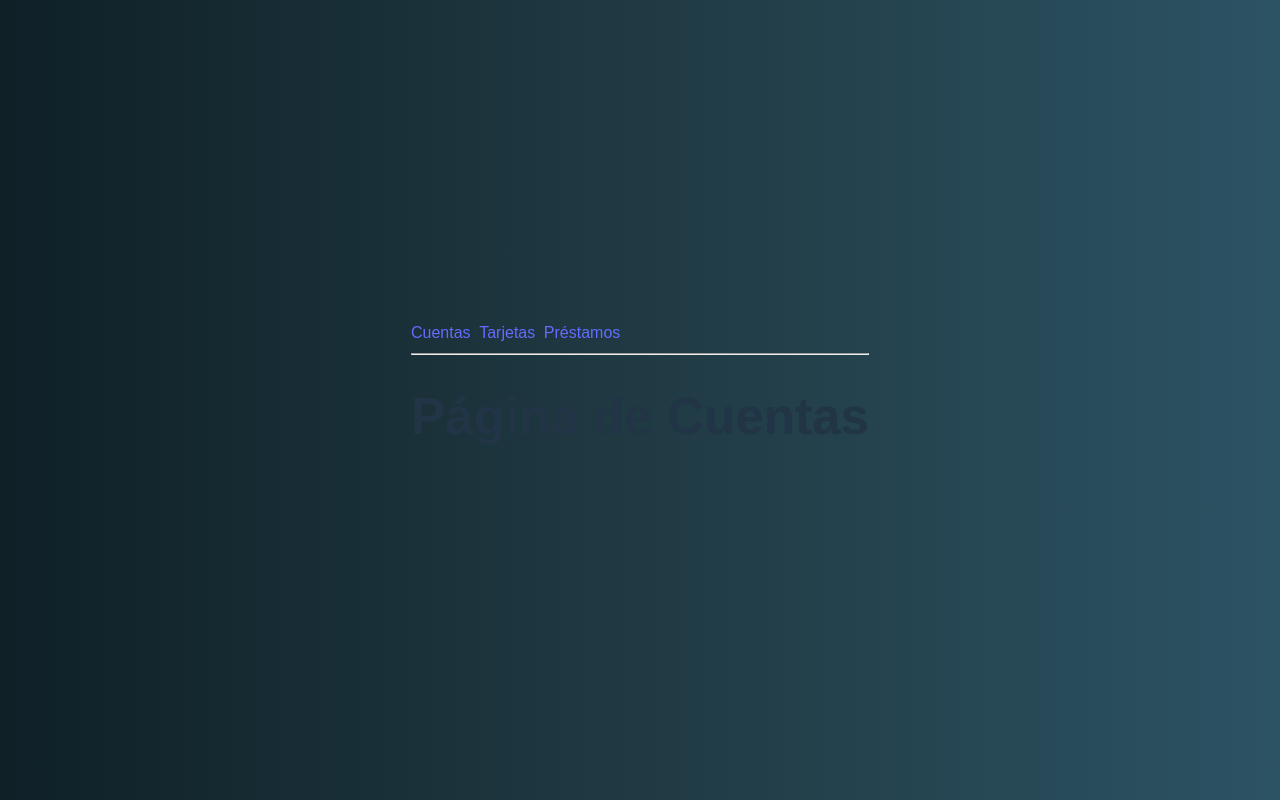
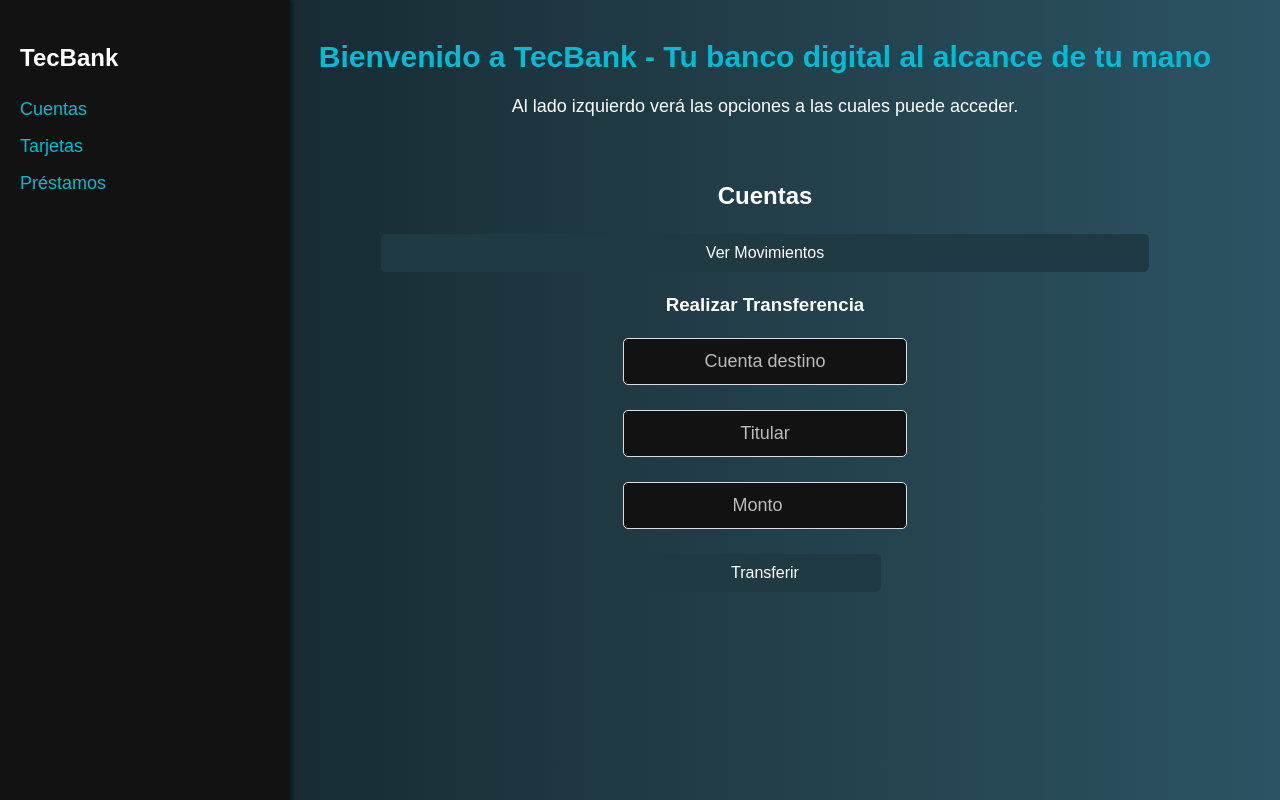
Before and after one commit to IsacMSirias/TecBank-Prototipo-, a React (Vite) app in the folder FrontEnd_Cliente/: page /dashboard/cuentas in a window 1280 px wide. Built offline with nearby package versions, Linux system fonts and the light colour scheme.

Commit message:
Dashboard/Cuentas

```diff
--- a/FrontEnd_Cliente/src/layouts/Dashboard.jsx
+++ b/FrontEnd_Cliente/src/layouts/Dashboard.jsx
@@ -1,15 +1,48 @@
+import { useState } from "react";
 import { Outlet, Link } from "react-router-dom";
+import "../styles/Dashboard.css"; // Asegúrate de tener este archivo de estilos
 
 function Dashboard() {
+  const [showWelcomeText, setShowWelcomeText] = useState(true);
+
+  const handleLinkClick = () => {
+    setShowWelcomeText(false);
+  };
+
   return (
-    <div>
-      <nav>
-        <Link to="/dashboard/cuentas">Cuentas</Link> |
-        <Link to="/dashboard/tarjetas">Tarjetas</Link> |
-        <Link to="/dashboard/prestamos">Préstamos</Link>
+    <div className="dashboard-wrapper">
+      {/* Barra Lateral */}
+      <nav className="sidebar">
+        <h2>TecBank</h2>
+        <ul>
+          <li>
+            <Link to="/dashboard/cuentas" onClick={handleLinkClick}>
+              Cuentas
+            </Link>
+          </li>
+          <li>
+            <Link to="/dashboard/tarjetas" onClick={handleLinkClick}>
+              Tarjetas
+            </Link>
+          </li>
+          <li>
+            <Link to="/dashboard/prestamos" onClick={handleLinkClick}>
+              Préstamos
+            </Link>
+          </li>
+        </ul>
       </nav>
-      <hr />
-      <Outlet />
+
+      {/* Contenedor principal con contenido centrado */}
+      <div className="main-content">
+        {showWelcomeText && (
+          <div className="dashboard-welcome">
+            <h1>Bienvenido a TecBank - Tu banco digital al alcance de tu mano</h1>
+            <p>Al lado izquierdo verá las opciones a las cuales puede acceder.</p>
+          </div>
+        )}
+        <Outlet />
+      </div>
     </div>
   );
 }
--- a/FrontEnd_Cliente/src/pages/Cuentas.jsx
+++ b/FrontEnd_Cliente/src/pages/Cuentas.jsx
@@ -1,5 +1,54 @@
-function Cuentas() {
-    return <h1>Página de Cuentas</h1>;
-  }
+import React, { useState } from "react";
+import "../styles/Cuentas.css"; // Estilos específicos para Cuentas
 
-  export default Cuentas;
+const Cuentas = () => {
+  const [cuenta, setCuenta] = useState("");
+  const [titular, setTitular] = useState("");
+  const [monto, setMonto] = useState("");
+
+  const verMovimientos = () => {
+    console.log("Mostrando movimientos de la cuenta...");
+  };
+
+  const realizarTransferencia = (e) => {
+    e.preventDefault();
+    console.log(
+      `Transferencia realizada: Cuenta destino: ${cuenta}, Titular: ${titular}, Monto: ${monto}`
+    );
+  };
+
+  return (
+    <div className="cuentas-container">
+      <h2>Cuentas</h2>
+      <button onClick={verMovimientos}>Ver Movimientos</button>
+
+      <h3>Realizar Transferencia</h3>
+      <form onSubmit={realizarTransferencia}>
+        <input
+          type="text"
+          placeholder="Cuenta destino"
+          value={cuenta}
+          onChange={(e) => setCuenta(e.target.value)}
+          required
+        />
+        <input
+          type="text"
+          placeholder="Titular"
+          value={titular}
+          onChange={(e) => setTitular(e.target.value)}
+          required
+        />
+        <input
+          type="number"
+          placeholder="Monto"
+          value={monto}
+          onChange={(e) => setMonto(e.target.value)}
+          required
+        />
+        <button type="submit">Transferir</button>
+      </form>
+    </div>
+  );
+};
+
+export default Cuentas;
--- /dev/null
+++ b/FrontEnd_Cliente/src/styles/Cuentas.css
@@ -0,0 +1,73 @@
+/* Estilos para la sección Cuentas */
+.cuentas-container {
+    display: flex;
+    flex-direction: column;
+    align-items: center;
+    padding: 20px;
+    color: white;
+    flex-grow: 0; /* Hace que ocupe todo el espacio disponible */
+  }
+
+  .cuentas-card {
+    background-color: rgb(0, 0, 0);
+    padding: 30px;
+    border-radius: 10px;
+    box-shadow: 0px 4px 10px rgba(0, 0, 0, 0.5);
+    text-align: center;
+    width: 90%; /* Aumentamos el ancho de la tarjeta */
+    max-width: 700px; /* Limite para el tamaño máximo */
+  }
+
+  .cuentas-title {
+    font-size: 40px; /* Aumentamos el tamaño del título */
+    font-weight: bold;
+    color: #00bcd4;
+  }
+
+  .cuentas-text {
+    margin: 20px 0; /* Aumentamos el margen entre los elementos */
+    font-size: 18px; /* Aumentamos el tamaño del texto */
+  }
+
+  .cuentas-buttons {
+    display: flex;
+    flex-direction: column;
+    gap: 15px; /* Aumentamos el espacio entre los botones */
+    width: 100%;
+  }
+
+  .cuentas-button {
+    background-color: #00bcd4;
+    color: white;
+    border: none;
+    padding: 15px; /* Aumentamos el padding de los botones */
+    border-radius: 5px;
+    cursor: pointer;
+    font-size: 18px; /* Aumentamos el tamaño del texto en los botones */
+    font-weight: bold;
+    transition: background 0.3s ease;
+  }
+
+  .cuentas-button:hover {
+    background-color: #008ba3;
+  }
+
+  /* Estilos para los inputs de transferencia */
+  input {
+    padding: 12px; /* Aumentamos el padding de los inputs */
+    border-radius: 5px;
+    margin-bottom: 15px; /* Aumentamos el margen entre los inputs */
+    border: 1px solid #ddd;
+    font-size: 18px; /* Aumentamos el tamaño del texto en los inputs */
+    width: 100%;
+  }
+
+  input[type="text"], input[type="number"] {
+    background-color: #121212;
+    color: white;
+  }
+
+  input:focus {
+    outline: none;
+    border-color: #00bcd4;
+  }
--- /dev/null
+++ b/FrontEnd_Cliente/src/styles/Dashboard.css
@@ -0,0 +1,66 @@
+/* Estilos generales para el dashboard */
+.dashboard-wrapper {
+    display: flex;
+    height: 100vh;
+    overflow: hidden;
+  }
+
+  /* Barra lateral */
+  .sidebar {
+    background-color: #121212;
+    color: white;
+    width: 250px;
+    padding: 20px;
+    position: fixed; /* Esto asegura que la barra quede fija en la izquierda */
+    top: 0;
+    left: 0;
+    height: 100%;
+    box-shadow: 2px 0 5px rgba(0, 0, 0, 0.5);
+  }
+
+  .sidebar h2 {
+    font-size: 24px;
+    margin-bottom: 20px;
+  }
+
+  .sidebar ul {
+    list-style-type: none;
+    padding-left: 0;
+  }
+
+  .sidebar li {
+    margin: 10px 0;
+  }
+
+  .sidebar a {
+    color: #00bcd4;
+    text-decoration: none;
+    font-size: 18px;
+    display: block;
+  }
+
+  .sidebar a:hover {
+    color: #008ba3;
+  }
+
+  /* Contenedor principal */
+  .main-content {
+    margin-left: 250px; /* Esto deja espacio para la barra lateral */
+    padding: 20px;
+    width: calc(100% - 250px); /* Ajusta el contenido al espacio restante */
+    transition: margin-left 0.3s ease;
+  }
+
+  .dashboard-welcome {
+    text-align: center;
+  }
+
+  .dashboard-welcome h1 {
+    font-size: 30px;
+    color: #00bcd4;
+  }
+
+  .dashboard-welcome p {
+    font-size: 18px;
+    color: white;
+  }
```
